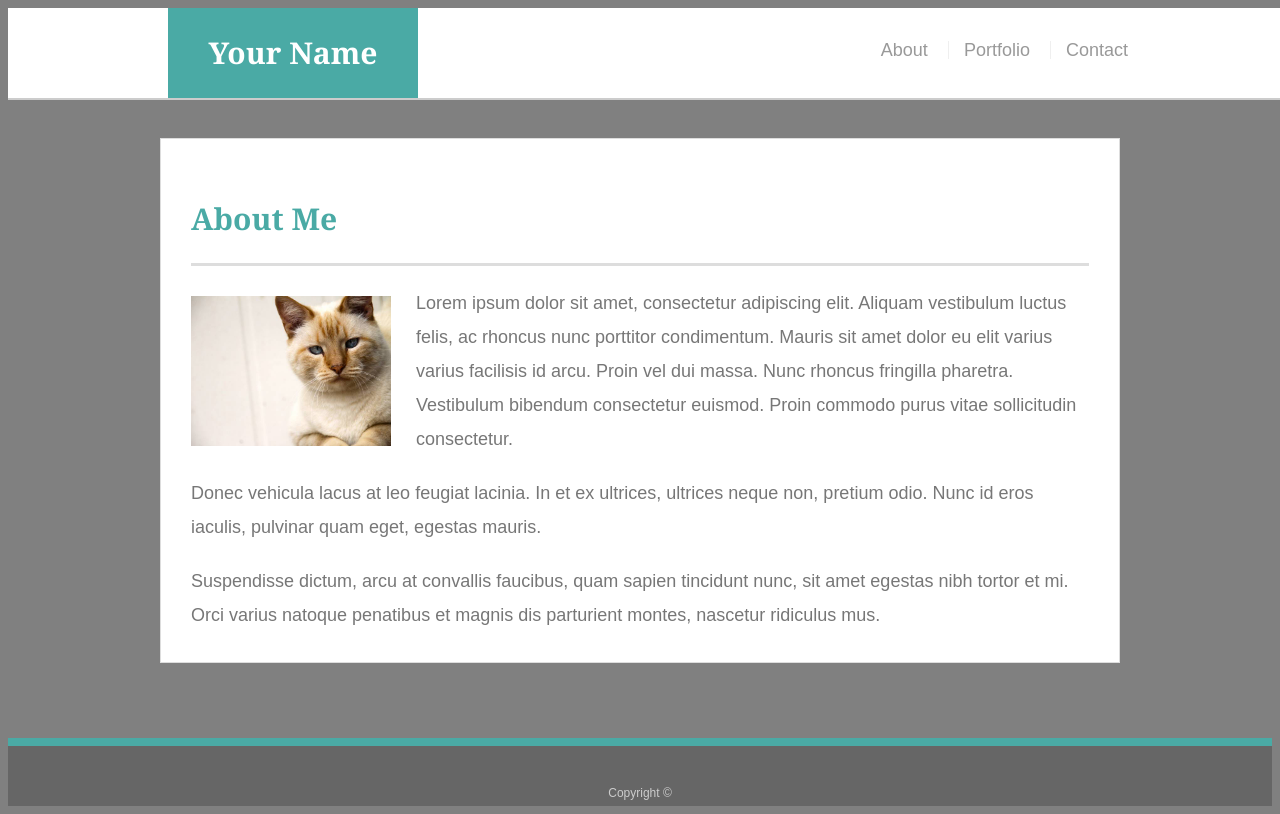
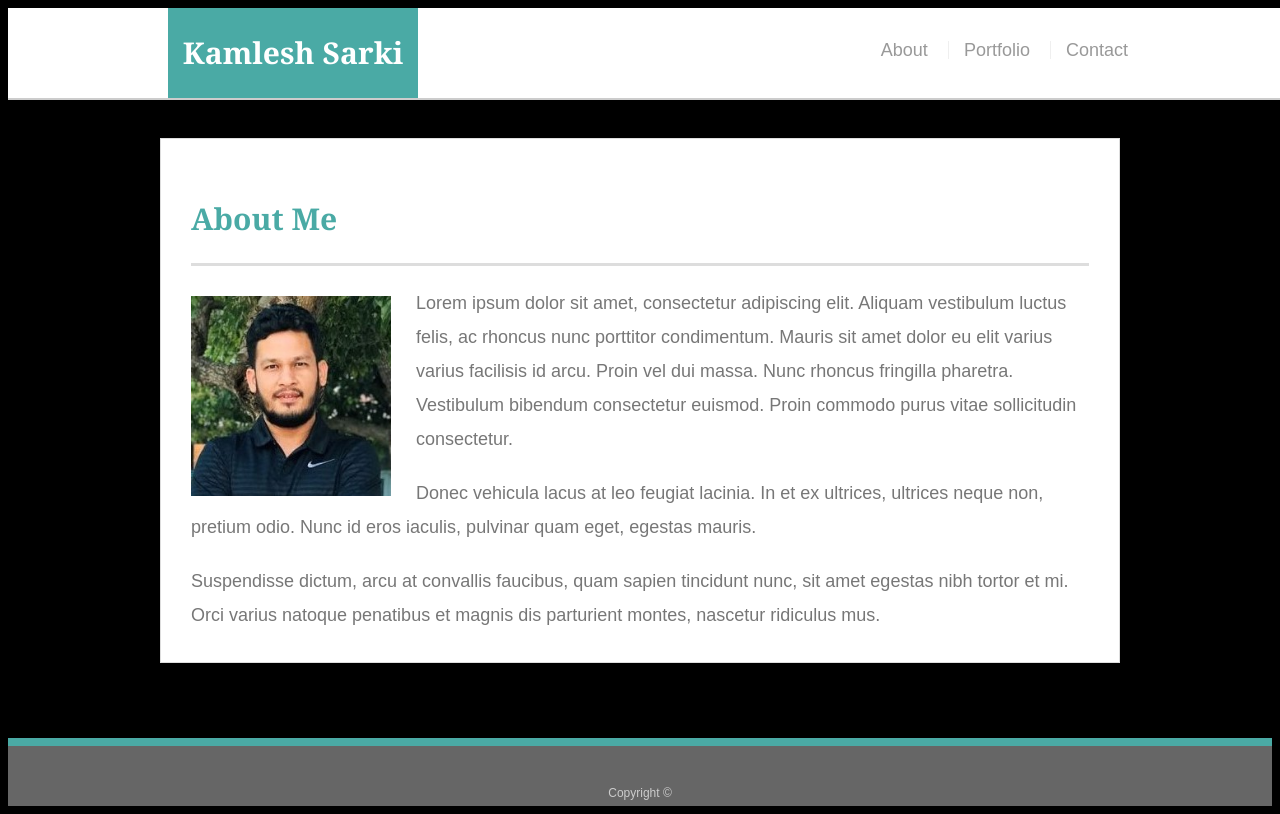
Before and after one commit to Kamleshsarki/Responsive-Portfolio, a plain HTML site: page index.html in a window 1280 px wide. Drawn offline with Linux system fonts and the light colour scheme.

Commit message:
index.html,style.css

```diff
--- a/assets/css/style.css
+++ b/assets/css/style.css
@@ -223,12 +223,12 @@ input[type=submit] {
 }
 @media screen and (min-width: 768px) {
   body {
-    background: black;
+    background: grey;
   }
 }
 
 @media screen and (min-width: 980px) {
   body {
-    background:  grey;
+    background:black;
   }
 }
--- a/index.html
+++ b/index.html
@@ -11,7 +11,7 @@
 
   <header id="masthead">
     <div class="container">
-      <a href="index.html" id="logo">Your Name</a>
+      <a href="index.html" id="logo">Kamlesh Sarki</a>
       <nav>
         <a href="index.html">About</a>
         <a href="portfolio.html">Portfolio</a>
@@ -24,7 +24,7 @@
     <section class="main-section">
       <h1>About Me</h1>
 
-      <img src="assets/images/cat.jpg" class="auth-image" alt="Your Name">
+      <img src="assets/images/k4.jpg" class="auth-image" alt="Your Name">
 
       <p>Lorem ipsum dolor sit amet, consectetur adipiscing elit. Aliquam vestibulum luctus felis, ac rhoncus nunc porttitor condimentum. Mauris sit amet dolor eu elit varius varius facilisis id arcu. Proin vel dui massa. Nunc rhoncus fringilla pharetra. Vestibulum bibendum consectetur euismod. Proin commodo purus vitae sollicitudin consectetur.</p>
 
```
Also changed, not shown: contact.html (+1 -1 lines), portfolio.html (+1 -1 lines), assets/images/k4.jpg (added).
